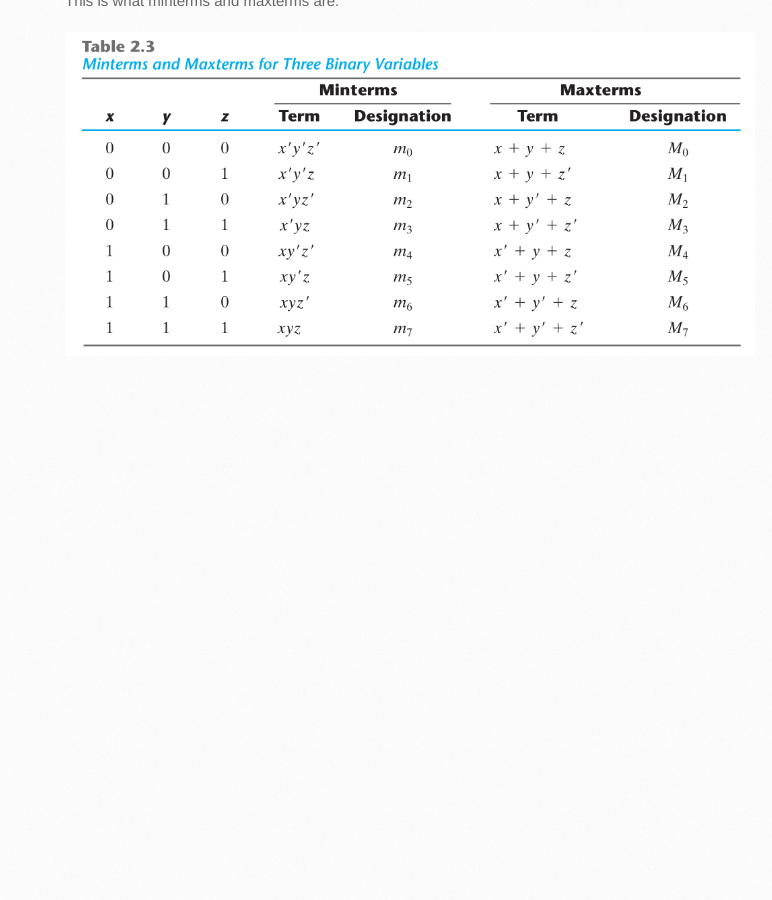
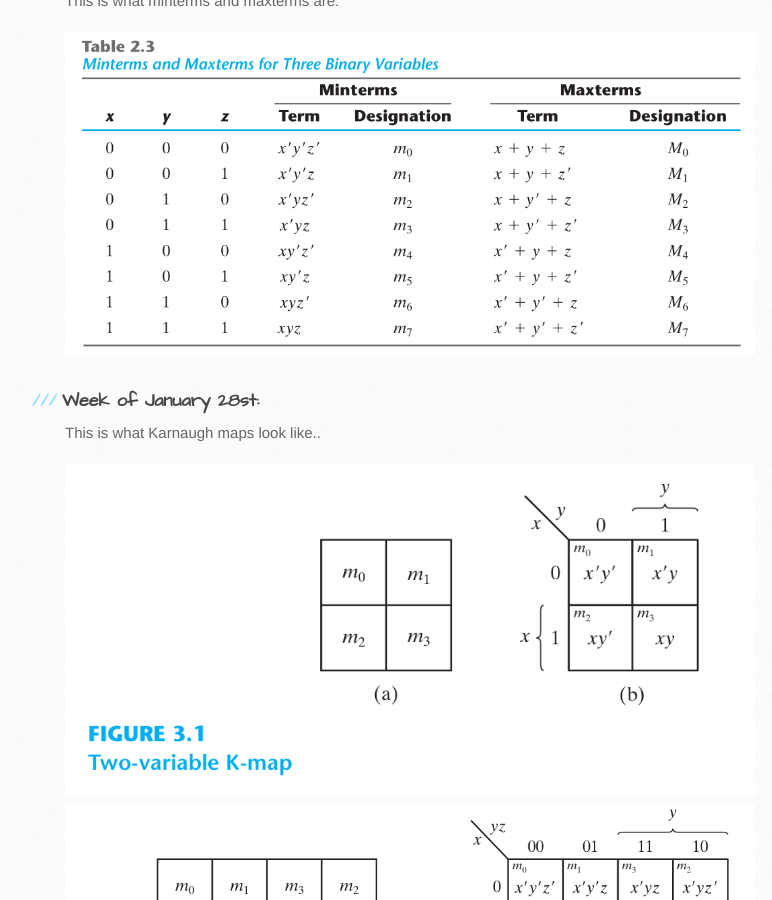
Before and after one commit to philstutorials/philstutorials.github.io, a Jekyll site: the page built from CPSC359W.md, in a window 1280 px wide and 900 px high, scrolled down 1208 px. Shown: the whole window, without its empty margins (105-877 px from the left). Built offline with Jekyll 4.4.1, drawn with Linux system fonts in a browser that asks for light colours; our own code applies the rules of GitHub Pages for plain Markdown files; before the commit the page ends 1613 px from its top, so only the background shows below that.

Commit message:
Update CPSC359W.md

```diff
--- a/CPSC359W.md
+++ b/CPSC359W.md
@@ -32,3 +32,9 @@ Here is are all the maths you need to know for digital logic.
 This is what minterms and maxterms are:
 
 ![min_max_terms](https://raw.githubusercontent.com/philstutorials/philstutorials.github.io/master/_data/minmaxterms.png "more notation")
+
+### Week of January 28st:
+This is what Karnaugh maps look like..
+
+![kmaps_2v](https://raw.githubusercontent.com/philstutorials/philstutorials.github.io/master/_data/kmap2.png "map method 2")
+![kmaps_3v](https://raw.githubusercontent.com/philstutorials/philstutorials.github.io/master/_data/kmap3.png "map method 3")
```
